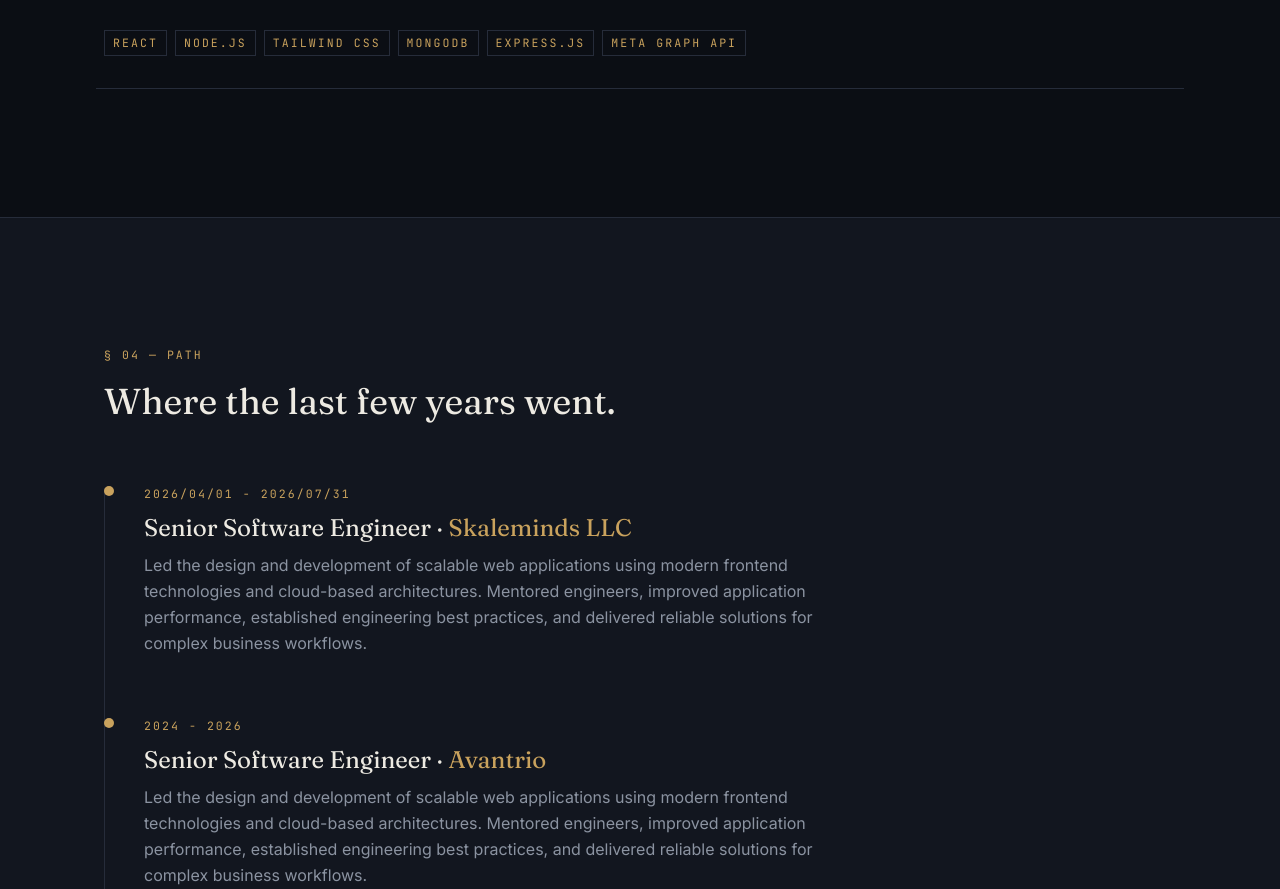
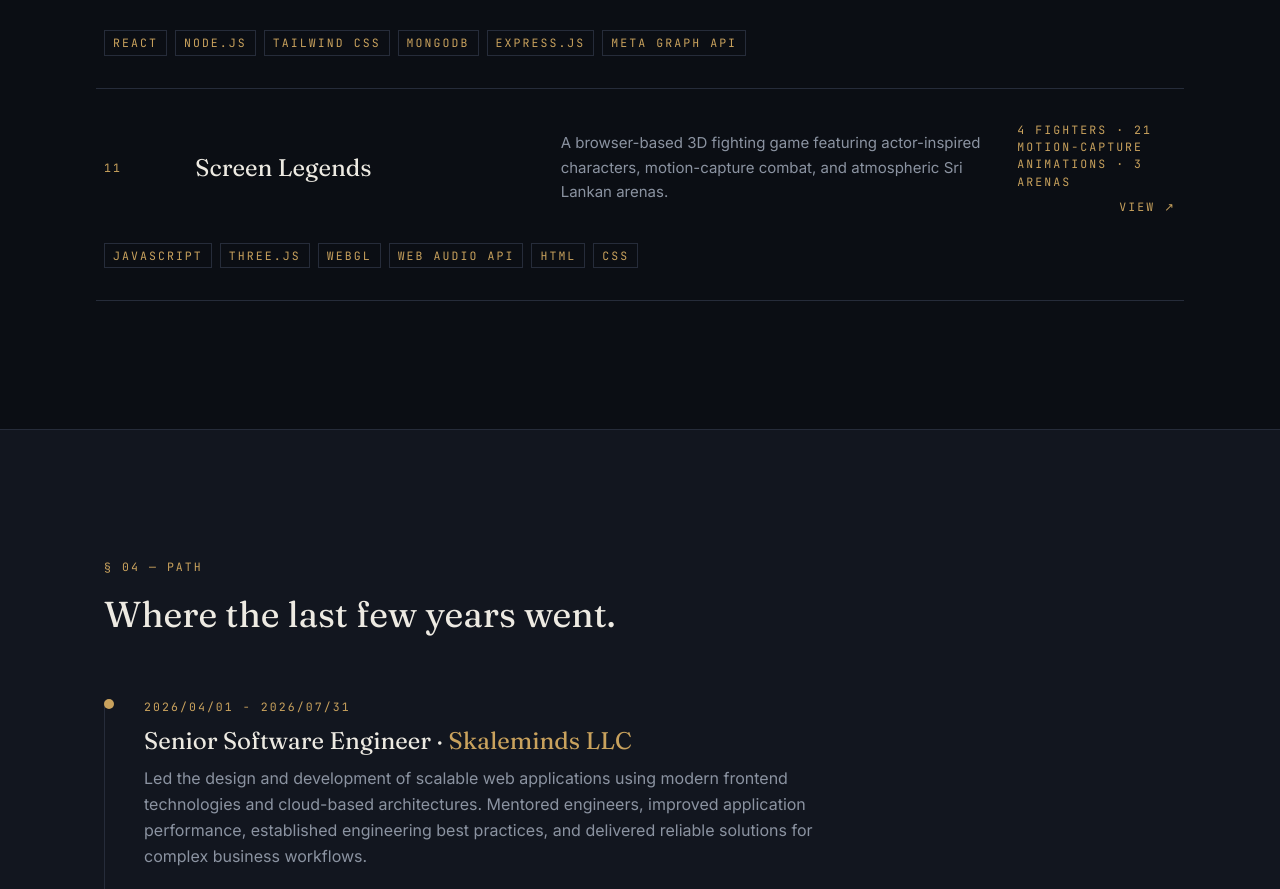
Before and after one commit to BuiltByUdara/portfolio-3d, a React (Vite) app: page / in a window 1280 px wide. Shown: the part 4416-5305 px from the top of the page. Built offline with nearby package versions, Linux system fonts and the light colour scheme.

Commit message:
added : game portpolio

```diff
--- a/src/components/Contact.jsx
+++ b/src/components/Contact.jsx
@@ -3,7 +3,10 @@
 
 export default function Contact() {
   return (
-    <section id="contact" className="relative border-t border-line blueprint-grid">
+    <section
+      id="contact"
+      className="relative border-t border-line blueprint-grid"
+    >
       <div className="max-w-6xl mx-auto px-6 md:px-10 py-24 md:py-32">
         <p className="eyebrow mb-4">§ 05 — Contact</p>
 
--- a/src/data/profile.js
+++ b/src/data/profile.js
@@ -2,13 +2,17 @@
 const profile = {
   name: "Udara Madumalka",
   role: "Software Engineer",
-  tagline: "I build systems that hold up under real load — from schema to pixel.",
+  tagline:
+    "I build systems that hold up under real load — from schema to pixel.",
   location: "Colombo, Sri Lanka",
   email: "madu12dara@gmail.com",
   resumeUrl: "#",
   socials: [
     { label: "GitHub", href: "https://github.com/BuiltByUdara" },
-    { label: "LinkedIn", href: "https://www.linkedin.com/in/udara-madumalka-20a7a1168/" },
+    {
+      label: "LinkedIn",
+      href: "https://www.linkedin.com/in/udara-madumalka-20a7a1168/",
+    },
   ],
 
   about: {
@@ -28,12 +32,26 @@
       {
         id: "frontend",
         label: "Frontend",
-        items: ["React", "TypeScript", "Next.js", "Three.js", "Tailwind CSS", "Redux Toolkit"],
+        items: [
+          "React",
+          "TypeScript",
+          "Next.js",
+          "Three.js",
+          "Tailwind CSS",
+          "Redux Toolkit",
+        ],
       },
       {
         id: "backend",
         label: "Backend",
-        items: ["Node.js", "Express", "GraphQL", "REST API design", "WebSockets", "Microservices"],
+        items: [
+          "Node.js",
+          "Express",
+          "GraphQL",
+          "REST API design",
+          "WebSockets",
+          "Microservices",
+        ],
       },
       {
         id: "data",
@@ -43,7 +61,13 @@
       {
         id: "practice",
         label: "Practice",
-        items: ["System design", "Testing", "Code review", "Agile delivery", "Technical writing"],
+        items: [
+          "System design",
+          "Testing",
+          "Code review",
+          "Agile delivery",
+          "Technical writing",
+        ],
       },
     ],
   },
@@ -52,93 +76,127 @@
     {
       id: "01",
       name: "Prop-AI",
-    summary: "A MERN-based property analytics platform processing large-scale real estate datasets for investment analysis, portfolio management, and interactive geospatial insights.",
-    stack: ["React", "Node.js", "Mongo DB","Express"],
+      summary:
+        "A MERN-based property analytics platform processing large-scale real estate datasets for investment analysis, portfolio management, and interactive geospatial insights.",
+      stack: ["React", "Node.js", "Mongo DB", "Express"],
       href: "https://prop-ai.com/",
       metric: "10k active users",
-    isViewVisible:true,
+      isViewVisible: true,
     },
     {
       id: "02",
       name: "Angela Supermarket",
-    summary: "A digital label printing portal built for a Canadian retail group, replacing manual paper-based workflows with a React-powered store printing system.",
+      summary:
+        "A digital label printing portal built for a Canadian retail group, replacing manual paper-based workflows with a React-powered store printing system.",
       stack: ["React", "Express", "SQL", "Node.js"],
       href: "#",
       metric: "Eliminated manual label workflow",
-    isViewVisible:false,
+      isViewVisible: false,
     },
     {
       id: "03",
       name: "Hello Health",
-    summary: "A Shopify-integrated health and wellness platform featuring secure authentication, real-time appointment scheduling, and mobile-first user experiences.",
+      summary:
+        "A Shopify-integrated health and wellness platform featuring secure authentication, real-time appointment scheduling, and mobile-first user experiences.",
       stack: ["Shopify", "React", "JavaScript"],
       href: "https://www.gethellohealth.com/",
       metric: "Improved mobile engagement",
-    isViewVisible:true,
+      isViewVisible: true,
     },
     {
       id: "04",
       name: "Credit Solution",
-    summary: "A financial services platform modernization project migrating legacy systems to React while optimizing database performance and operational workflows.",
+      summary:
+        "A financial services platform modernization project migrating legacy systems to React while optimizing database performance and operational workflows.",
       stack: ["React", "MySQL", "Google Apps Script", "JavaScript"],
       href: "#",
       metric: "40% faster pages • 25% lower DB load",
-    isViewVisible:false,
+      isViewVisible: false,
     },
     {
       id: "05",
       name: "Clarions School Dubai",
-    summary: "A custom WordPress education platform delivering responsive experiences, improved content workflows, and easier administration for school teams.",
+      summary:
+        "A custom WordPress education platform delivering responsive experiences, improved content workflows, and easier administration for school teams.",
       stack: ["WordPress", "TutorCruncher", "PHP"],
       href: "#",
       metric: "Improved CMS efficiency",
-    isViewVisible:false,
+      isViewVisible: false,
     },
     {
       id: "06",
       name: "ImmunifyMe",
-    summary: "A healthcare-focused web platform delivering responsive React experiences with user-centric workflows and scalable frontend architecture.",
+      summary:
+        "A healthcare-focused web platform delivering responsive React experiences with user-centric workflows and scalable frontend architecture.",
       stack: ["React"],
       href: "https://immunifyme.com/",
       metric: "Healthcare platform delivery",
-    isViewVisible:true,
+      isViewVisible: true,
     },
     {
       id: "07",
       name: "Pointo",
-    summary: "A full-stack web application built with modern JavaScript technologies, focusing on scalable APIs, responsive interfaces, and seamless user experiences.",
+      summary:
+        "A full-stack web application built with modern JavaScript technologies, focusing on scalable APIs, responsive interfaces, and seamless user experiences.",
       stack: ["React", "Node.js", "MongoDB", "Express.js"],
       href: "#",
       metric: "Full-stack application delivery",
-    isViewVisible:false,
+      isViewVisible: false,
     },
     {
       id: "08",
       name: "Proteccio",
-    summary: "A full-stack web application built with modern JavaScript technologies, focusing on scalable APIs, responsive interfaces, and seamless user experiences.",
-    stack: ["React", "Node.js", "PostgreSQL", "Express.js","Prisma"],
+      summary:
+        "A full-stack web application built with modern JavaScript technologies, focusing on scalable APIs, responsive interfaces, and seamless user experiences.",
+      stack: ["React", "Node.js", "PostgreSQL", "Express.js", "Prisma"],
       href: "https://proteccio-data.vercel.app/",
       metric: "Full-stack application delivery",
-    isViewVisible:true,
+      isViewVisible: true,
     },
     {
       id: "09",
       name: "Ceylone Ayur",
-    summary: "Build a modern, high-aesthetic interactive frontend for Ayurveda & Island Wellness (Sri Lanka) featuring Spline 3D, React, Tailwind CSS, and Firebase Firestore (v9+ SDK).",
-    stack: ["React","Firebase",'Tailwind CSS'],
-    href:"https://ceylone-ayur.vercel.app/",
+      summary:
+        "Build a modern, high-aesthetic interactive frontend for Ayurveda & Island Wellness (Sri Lanka) featuring Spline 3D, React, Tailwind CSS, and Firebase Firestore (v9+ SDK).",
+      stack: ["React", "Firebase", "Tailwind CSS"],
+      href: "https://ceylone-ayur.vercel.app/",
       metric: "Full-stack application delivery",
-    isViewVisible:true,
+      isViewVisible: true,
     },
     {
       id: "10",
       name: "Brainzo",
-  summary: "Build an automated social giveaway dashboard and daily IQ challenge platform integrating Meta Graph API for real-time comment extraction, duplicate filtering, and secure random winner selection.",
-  stack: ["React", "Node.js", "Tailwind CSS", "MongoDB", "Express.js","Meta Graph API",],
+      summary:
+        "Build an automated social giveaway dashboard and daily IQ challenge platform integrating Meta Graph API for real-time comment extraction, duplicate filtering, and secure random winner selection.",
+      stack: [
+        "React",
+        "Node.js",
+        "Tailwind CSS",
+        "MongoDB",
+        "Express.js",
+        "Meta Graph API",
+      ],
       href: "https://drive.google.com/file/d/1cxCnz64d596FMmEW3H7Im3LY7Pf7c7fq/view?usp=sharing",
       metric: "Automated giveaway & comment processing workflow",
       isViewVisible: true,
-}
+    },
+    {
+      id: "11",
+      name: "Screen Legends",
+      summary:
+        "A browser-based 3D fighting game featuring actor-inspired characters, motion-capture combat, and atmospheric Sri Lankan arenas.",
+      stack: [
+        "JavaScript",
+        "Three.js",
+        "WebGL",
+        "Web Audio API",
+        "HTML",
+        "CSS",
+      ],
+      href: "https://screen-legends.vercel.app/",
+      metric: "4 fighters · 21 motion-capture animations · 3 arenas",
+      isViewVisible: true,
+    },
   ],
   experience: [
     {
```
Lines whose indentation alone changed are shown as unchanged.
